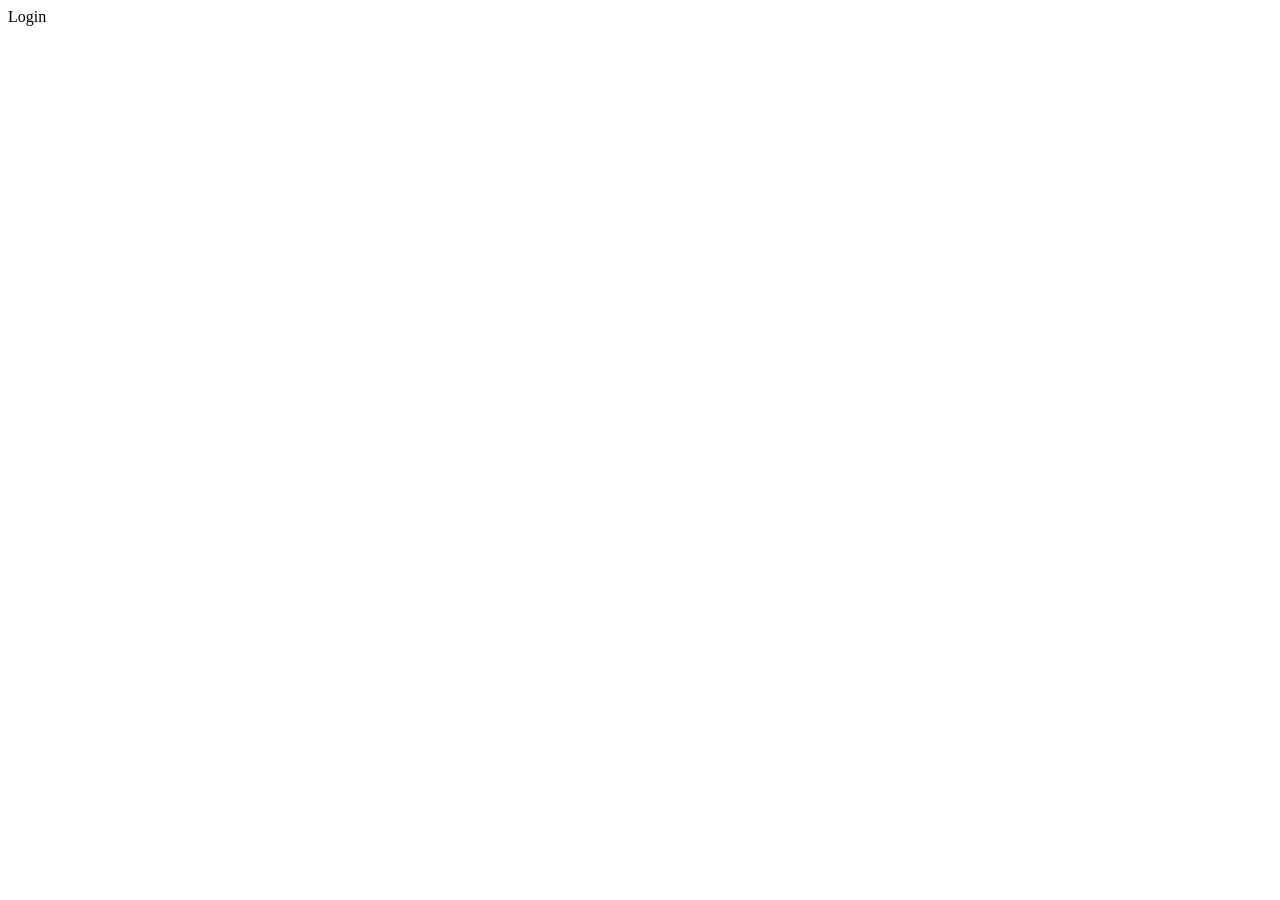
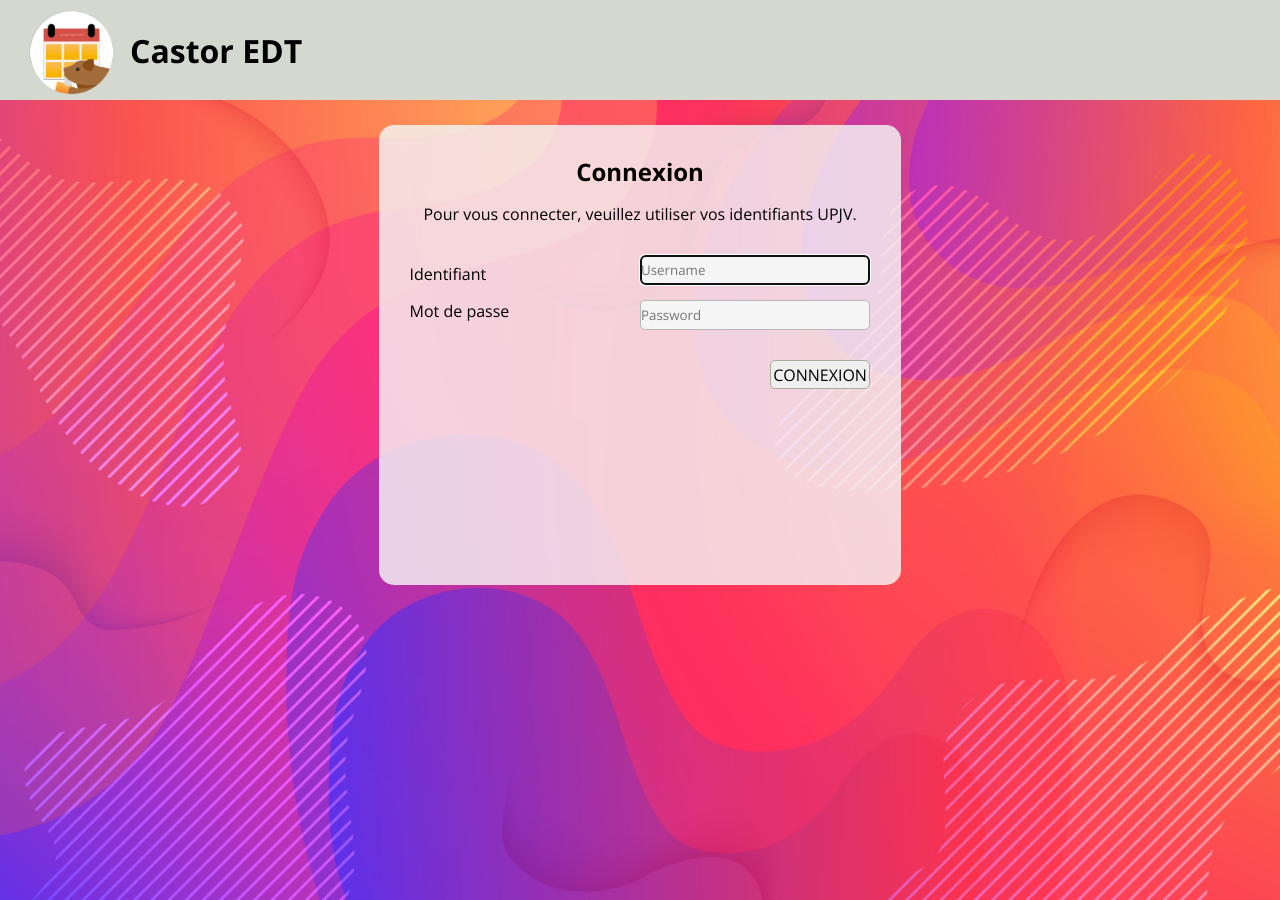
Before and after one commit to ChatColab/SSF_SAE3, a Django app: page / in a window 1280 px wide. Before the commit the page is almost empty. Before the commit the page ends 26 px from the top, so only its background shows below. Run offline with Django 4.2, Linux system fonts and the light colour scheme; some libraries are stand-ins or nearby versions.

Commit message:
Création de la page login

```diff
--- a/SAE3/static/css/styles.css
+++ b/SAE3/static/css/styles.css
@@ -1,6 +1,168 @@
+/* Polices d'écriture */
+@import url('https://fonts.googleapis.com/css2?family=Open+Sans:ital,wght@0,300;0,400;0,500;0,600;0,700;0,800;1,300;1,400;1,500;1,600;1,700;1,800&family=Roboto:wght@100;300&display=swap%27');
+/*
+    font-family: 'Open Sans', sans-serif;
+    font-family: 'Roboto', sans-serif;
+*/
+
+/* Variables */
+:root {
+    --current-font-color: #000000;
+    --green-color: #d4d8ce;
+    --dark-green-color: #a6ad9b;
+    --input-box-color: #f5f5f5;
+    --dark-grey-color: #b7b7b7;
+    --form-color: #f5f5f5d0;
+    --no-gradient-background: rgba(245,226,229);
+    --background-image: url(../img/background.jpg);
+}
+
 body * {
+    position: relative;
     display: flex;
     max-width: unset;
     margin: 0;
     padding: 0;
+    font-family: 'Open Sans', sans-serif;
 }
+
+body {
+    margin: 0;
+    overflow: hidden;
+}
+
+/* general style */
+.page {
+    margin: 100px 0 0 0;
+    width: 100vw;
+    height: 100vh;
+}
+
+.gradient-background {
+    background-image: var(--background-image);
+    background-size: cover;
+}
+
+/* =================================== submit animation ============================================ */
+.submit-btn {
+    color: var(--current-font-color);
+    font-size: 16px;
+    border: 0.1em solid var(--dark-green-color);
+    border-radius: 5px;
+    text-transform: uppercase;
+    font-family: 'Open Sans', sans-serif;
+    overflow: hidden;
+    z-index: 1;
+    transition: 0.5s;
+    padding: 2.5px;
+}
+
+.submit-btn > span {
+    position: absolute;
+    width: 25%;
+    height: 100%;
+    background-color: var(--green-color);
+    transform: translateY(150%);
+    border-radius: 50%;
+    left: calc((var(--bubble-index) - 1) * 25%);
+    transition: 0.5s;
+    transition-delay: calc((var(--bubble-index) - 1) * 0.1s);
+    z-index: -1;
+}
+
+.submit-btn:hover {
+    color: black;
+}
+
+.submit-btn:hover span {
+    transform: translateY(0) scale(2);
+}
+
+.submit-btn span:nth-child(1) {
+    --bubble-index: 1;
+}
+
+.submit-btn span:nth-child(2) {
+    --bubble-index: 2;
+}
+
+.submit-btn span:nth-child(3) {
+    --bubble-index: 3;
+}
+
+.submit-btn span:nth-child(4) {
+    --bubble-index: 4;
+}
+
+/* base.html */
+
+/* header */
+header {
+    background-color: var(--green-color);
+    width: 100%;
+    height: 100px;
+    display: flex;
+    justify-content: flex-start;
+    align-items: center;
+    padding: 0 20px;
+    box-shadow: 1px 1px 13px 3px #b7b7b7;
+    position: fixed;
+}
+
+header img {
+    height: 95px;
+    margin: 2.5px;
+}
+
+/* login.html */
+.login-page {
+    display: flex;
+    justify-content: center;
+}
+
+/* form */
+form {
+    display: flex;
+    flex-direction: column;
+    align-items: center;
+    min-width: 320px;
+    max-width: 1440px;
+    row-gap: 15px;
+}
+
+.login-form {
+    background-color: var(--form-color);
+    border-radius: 15px;
+    margin-top: 25px;
+    width: 40%;
+    height: 50vh;
+    padding: 30px 5px;
+    max-width: 540px;
+}
+
+.fields {
+    margin: 15px 0;
+    width: 90%;
+    flex-direction: row;
+    justify-content: space-between;
+    align-items: center;
+}
+
+.fields > .labels, .fields > .inputs {
+    flex-direction: column;
+    row-gap: 15px;
+    width: 100%;
+}
+
+.login-form > .fields > .inputs > input {
+    max-width: 420px;
+    padding: 5px 0;
+    border: solid .5px var(--dark-grey-color);
+    border-radius: 5px;
+    background-color: var(--input-box-color);
+}
+
+.login-form > .btn-wrapper {
+    width: 90%;
+    justify-content: flex-end;
+}
--- a/SAE3/templates/base.html
+++ b/SAE3/templates/base.html
@@ -15,6 +15,11 @@
     </head>
 
     <body>
+        <header>
+            <img src="{% static 'img/logo.png' %}" alt="logo">
+            <h1>Castor EDT</h1>
+        </header>
+
         <div class="main-content">
             {% block main %} {% endblock %}
         </div>
--- a/SAE3/templates/castor_edt/login.html
+++ b/SAE3/templates/castor_edt/login.html
@@ -3,5 +3,32 @@
 {% load crispy_forms_tags %}
 
 {% block main %}
-    Login
+<div class="login-page gradient-background page">
+    <form class="login-form form" method="post" action="{% url 'login' %}">
+        {% csrf_token %}
+
+        <h2>Connexion</h2>
+        <p>Pour vous connecter, veuillez utiliser vos identifiants UPJV.</p>
+
+        <div class="fields">
+            <div class="labels">
+                <label for="user">Identifiant</label>
+                <label for="psw">Mot de passe</label>
+            </div>
+
+            <div class="inputs">
+                <input type="text" name="username" id="user" placeholder="Username" required autofocus>
+                <input type="password" name="password" id="psw" placeholder="Password" required>
+            </div>
+        </div>
+
+        <div class="btn-wrapper">
+            <button class="submit-btn" type="submit">
+                Connexion
+                <span></span><span></span><span></span><span></span>
+            </button>
+        </div>
+    </form>
+</div>
+
 {% endblock %}
```
Also changed, not shown: SAE3/static/img/background.jpg (added), SAE3/static/img/logo.png (added).
